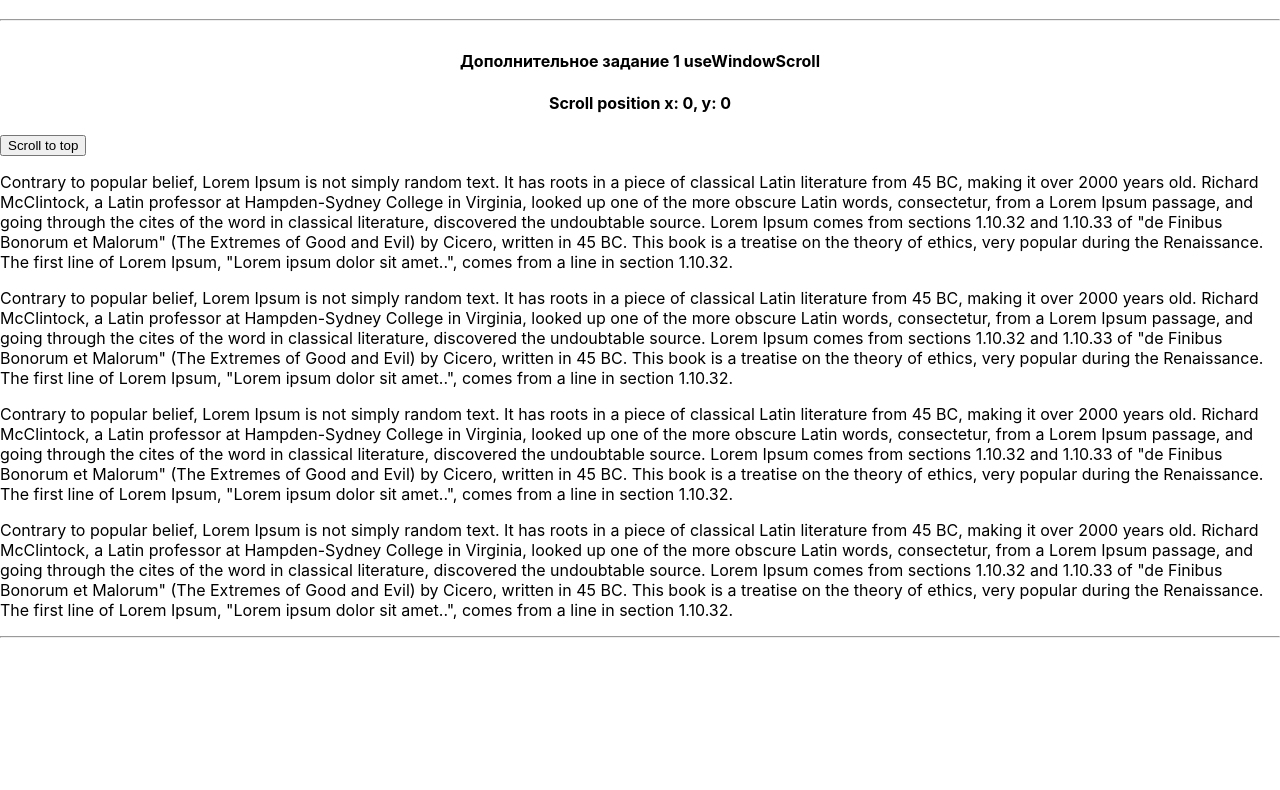
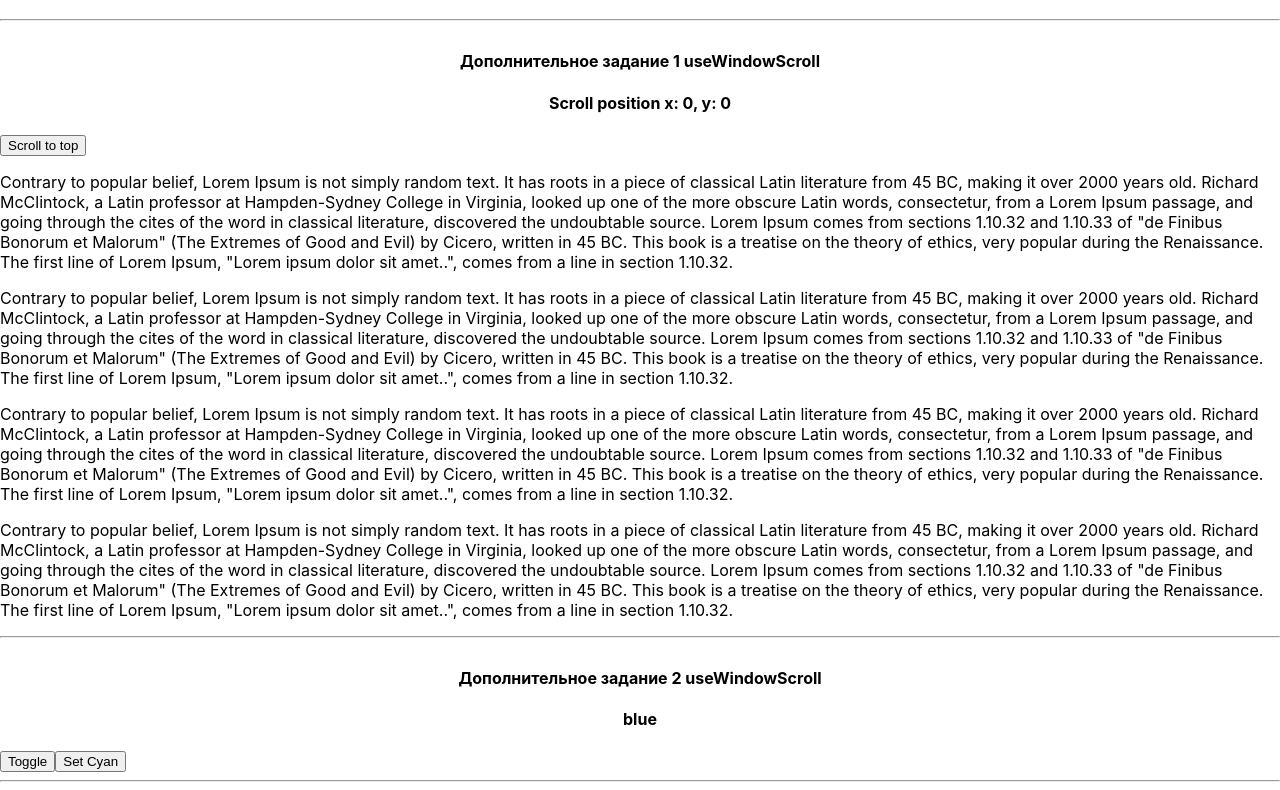
Before and after one commit to GrayWolf83/MFD, a React (Create React App) app in the folder react-hooks/: page / in a window 1280 px wide. Shown: the part 439-1229 px from the top of the page. Before the commit the page ends 1085 px from the top, so only its background shows below. Built offline with nearby package versions, Linux system fonts and the light colour scheme.

Commit message:
hooks add task 2 useToggle

```diff
--- a/react-hooks/src/App.js
+++ b/react-hooks/src/App.js
@@ -3,6 +3,7 @@ import Task2 from './components/Task2'
 import Task3 from './components/Task3'
 import Task4 from './components/Task4'
 import TaskAdd1 from './components/TaskAdd1'
+import TaskAdd2 from './components/TaskAdd2'
 
 function App() {
 	return (
@@ -12,6 +13,7 @@ function App() {
 			<Task3 />
 			<Task4 />
 			<TaskAdd1 />
+			<TaskAdd2 />
 		</div>
 	)
 }
--- /dev/null
+++ b/react-hooks/src/components/TaskAdd2.jsx
@@ -0,0 +1,20 @@
+import { useToggle } from '../hooks/useToggle'
+
+const TaskAdd2 = () => {
+	const [value, toggle] = useToggle(['blue', 'orange', 'cyan', 'teal'])
+
+	return (
+		<div className='block'>
+			<h4 className='title'>Дополнительное задание 2 useWindowScroll</h4>
+			<div>
+				<h4 className='title'>{value.toString()}</h4>
+
+				<button onClick={() => toggle()}>Toggle</button>
+				<button onClick={() => toggle('cyan')}>Set Cyan</button>
+			</div>
+			<hr />
+		</div>
+	)
+}
+
+export default TaskAdd2
--- /dev/null
+++ b/react-hooks/src/hooks/useToggle.js
@@ -0,0 +1,56 @@
+import { useReducer } from 'react'
+
+const PAYLOAD = 'PAYLOAD'
+const TOGGLE = 'TOGGLE'
+
+function reducer(state, action) {
+	switch (action.type) {
+		case PAYLOAD:
+			if (state.values.includes(action.payload)) {
+				return {
+					...state,
+					value: action.payload,
+					currentIndex: state.values.indexOf(action.payload),
+				}
+			}
+			return state
+
+		case TOGGLE:
+			const index =
+				state.currentIndex + 1 <= state.values.length - 1
+					? state.currentIndex + 1
+					: 0
+			return {
+				...state,
+				value: state.values[index],
+				currentIndex: index,
+			}
+
+		default:
+			return state
+	}
+}
+
+function getToggleInitialState(defaultValue) {
+	return {
+		values: defaultValue ? defaultValue : [false, true],
+		value: defaultValue && defaultValue[0] ? defaultValue[0] : false,
+		currentIndex: 0,
+	}
+}
+
+export function useToggle(defaultValue) {
+	const initialState = getToggleInitialState(defaultValue)
+	const [state, dispatch] = useReducer(reducer, initialState)
+
+	function toggle(payload) {
+		if (payload !== undefined) {
+			dispatch({ type: PAYLOAD, payload })
+			return
+		}
+
+		dispatch({ type: TOGGLE })
+	}
+
+	return [state.value, toggle]
+}
```
